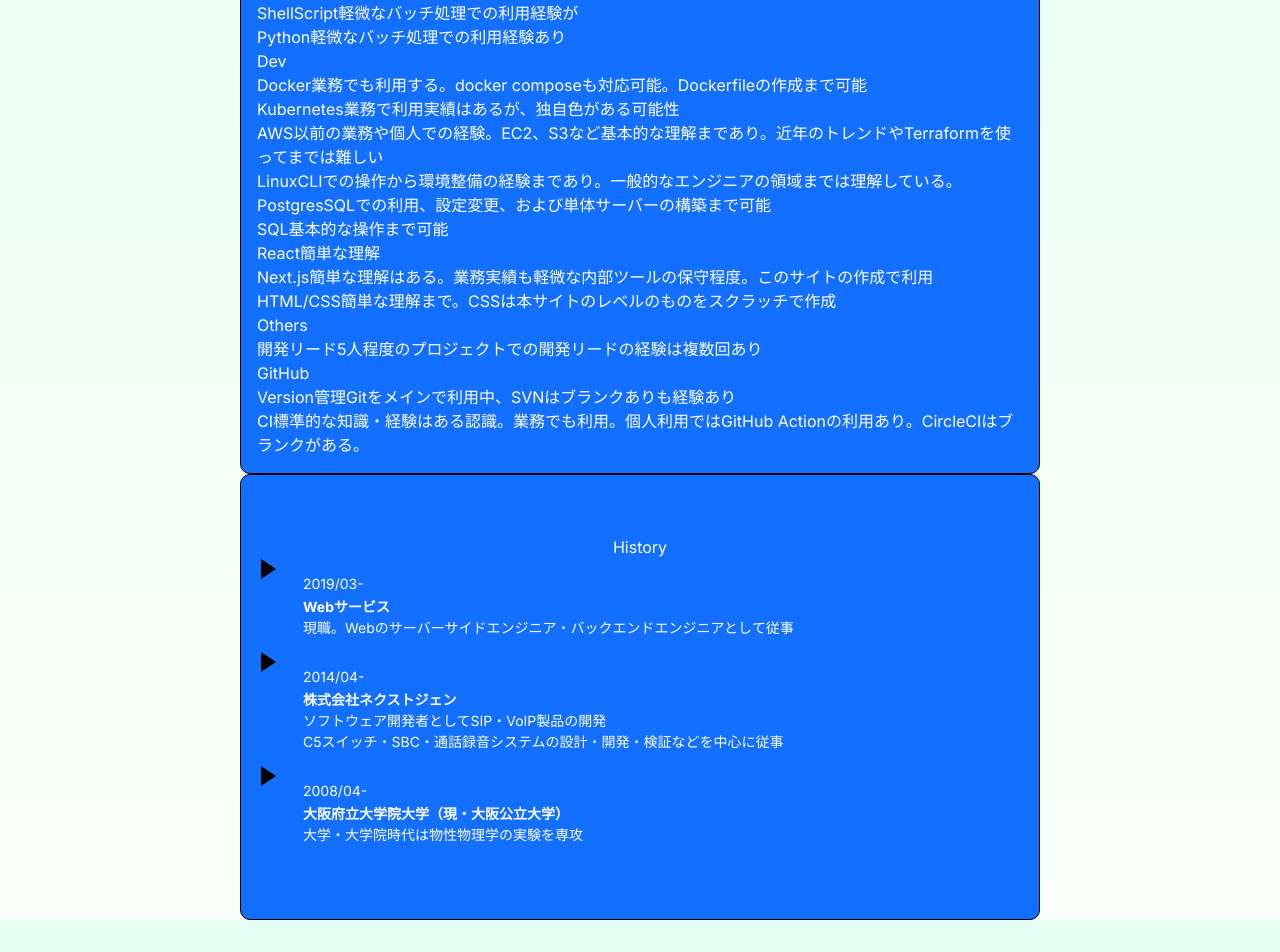
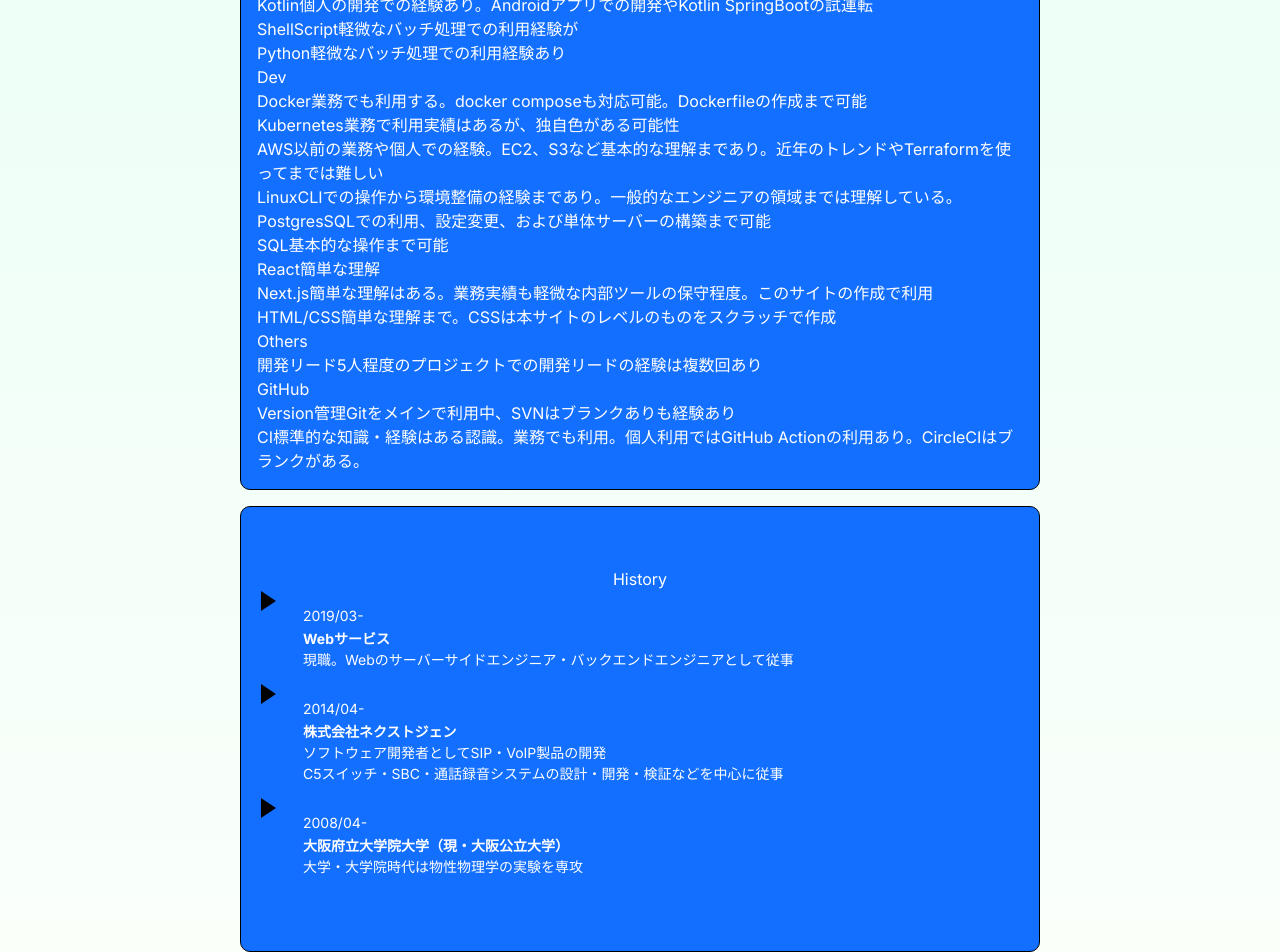
Before and after one commit to keyno63/profile.maigo-name.tokyo, a Next.js app in the folder website/: page / in a window 1280 px wide. Shown: the part 536-1488 px from the top of the page. Before the commit the page ends 1456 px from the top, so only its background shows below. Built offline with nearby package versions, Linux system fonts and the light colour scheme.

Commit message:
fix history

```diff
--- a/website/features/about/styles.module.css
+++ b/website/features/about/styles.module.css
@@ -48,6 +48,7 @@
     padding: 60px 20px;
     min-height: 50vh;
     justify-content: center;
+    margin-top: 1em;
 }
 
 .history_title {
@@ -110,6 +111,10 @@
     margin-bottom: 2px;
 }
 
+.skill {
+    margin-top: 1em;
+}
+
 .carrier_name {
     font-weight: bold;
 }
```
